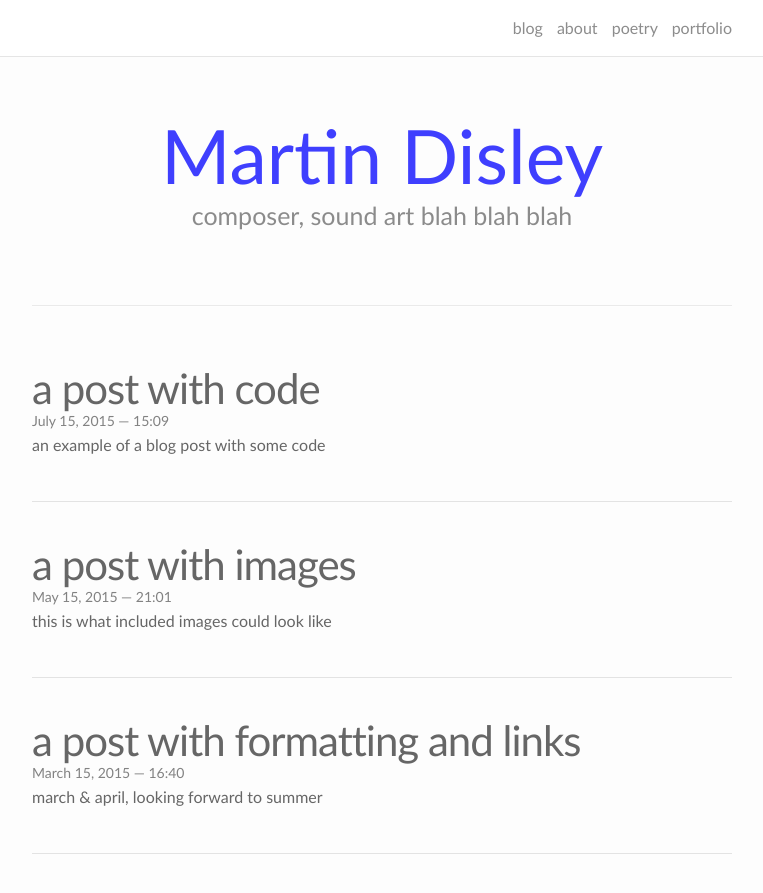
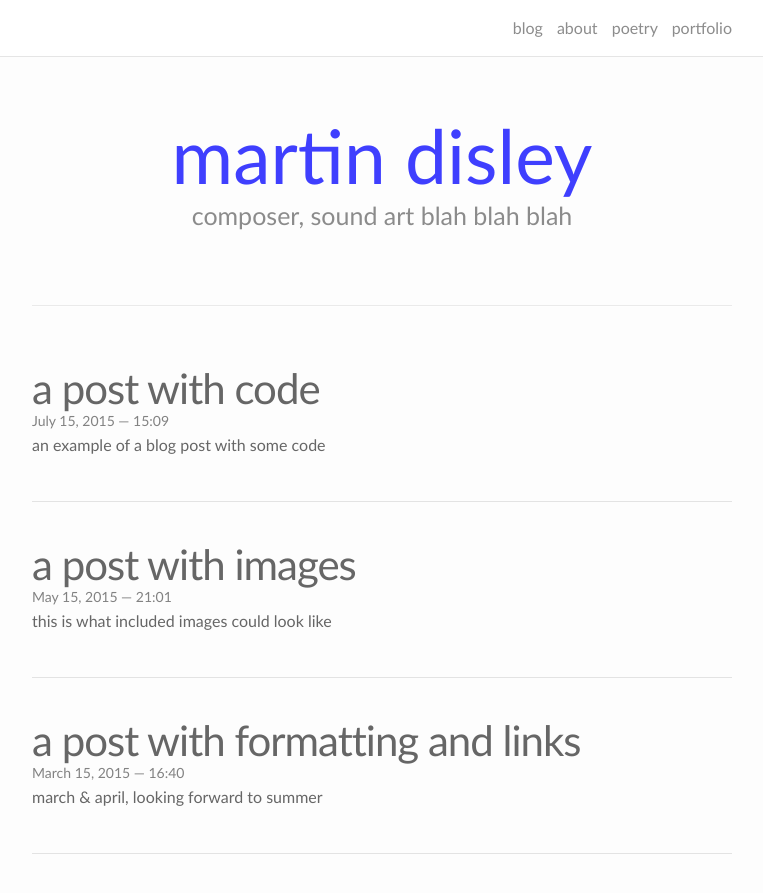
Before and after one commit to martindisley/martindisley.github.io, a Jekyll site: the page built from index.html, in a window 1280 px wide and 995 px high. Shown: the top 893 px of the window, without its empty margins (258-1021 px from the left). Built offline with Jekyll 4.4.1, drawn with Linux system fonts in a browser that asks for light colours; nearby versions of some CDN libraries; the list of posts is cut into pages by our own code.

Commit message:
lower case

```diff
--- a/index.html
+++ b/index.html
@@ -3,7 +3,7 @@ layout: default
 ---
 
 <div class="header-bar">
-  <h1>Martin Disley</h1>
+  <h1>martin disley</h1>
   <h2>composer, sound art blah blah blah</h2>
   <br/>
   <hr>
```
